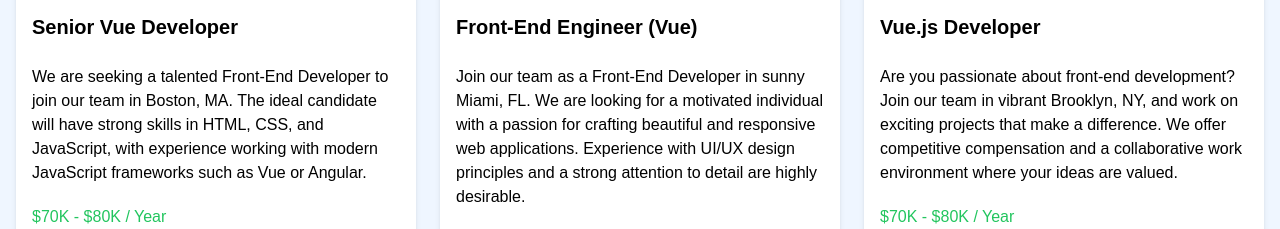
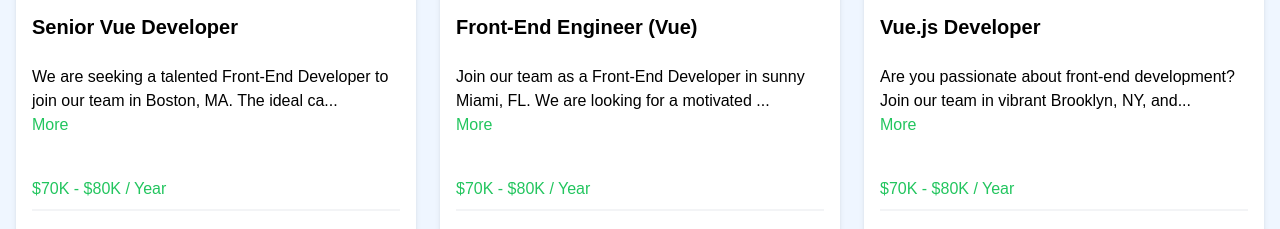
Before and after one commit to chuluq/vue-crash-course, a Vue app: page / in a window 1280 px wide. Shown: the part 520-749 px from the top of the page. Built offline with nearby package versions, Linux system fonts and the light colour scheme.

Commit message:
feat: toggle full description

```diff
--- a/src/components/JobListing.vue
+++ b/src/components/JobListing.vue
@@ -1,8 +1,22 @@
 <script setup>
-import { defineProps } from "vue";
+import { defineProps, computed, ref } from "vue";
 
-defineProps({
+const props = defineProps({
   job: Object,
+});
+
+const showFullDescrption = ref(false);
+
+const toggleFullDescription = () => {
+  showFullDescrption.value = !showFullDescrption.value;
+};
+
+const truncatedDescription = computed(() => {
+  let description = props.job.description;
+  if (!showFullDescrption.value) {
+    description = description.substring(0, 90) + "...";
+  }
+  return description;
 });
 </script>
 
@@ -15,7 +29,15 @@
       </div>
 
       <div class="mb-5">
-        {{ job.description }}
+        <div>
+          {{ truncatedDescription }}
+        </div>
+        <button
+          @click="toggleFullDescription"
+          class="text-green-500 hover:text-green-600 mb-5"
+        >
+          {{ showFullDescrption ? "Less" : "More" }}
+        </button>
       </div>
 
       <h3 class="text-green-500 mb-2">{{ job.salary }} / Year</h3>
```
